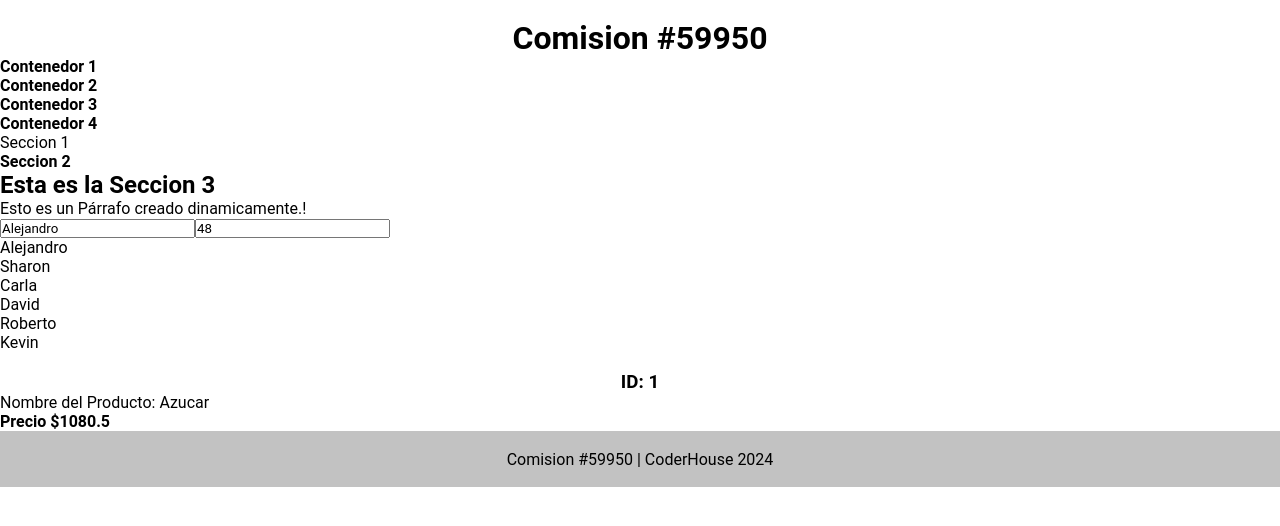
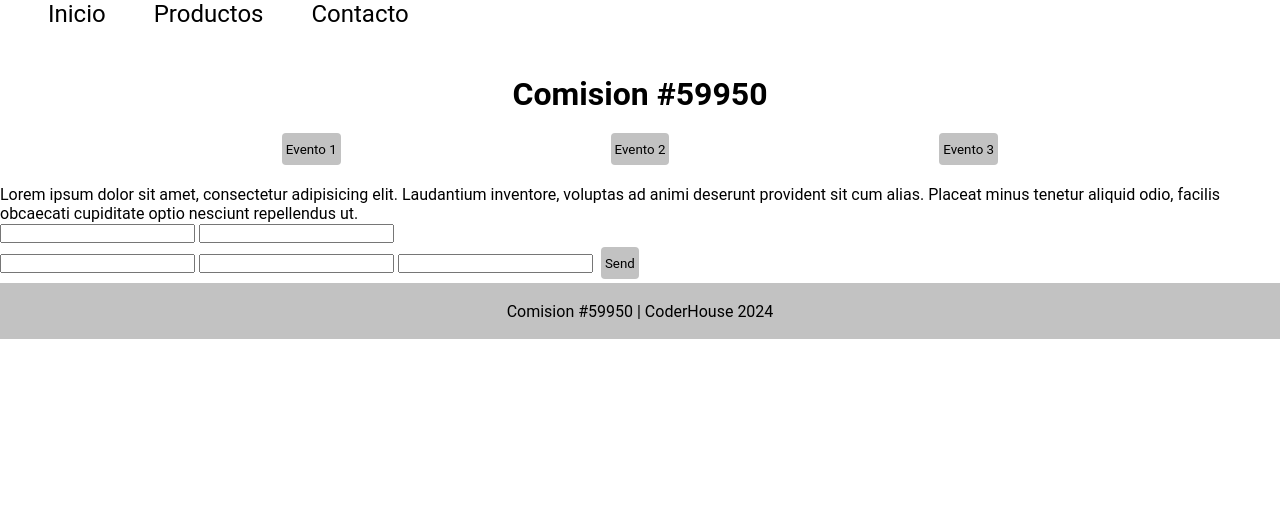
Before and after one commit to Drako01/javascript---59950, a plain HTML site: page index.html in a window 1280 px wide. Drawn offline with Linux system fonts and the light colour scheme.

Commit message:
Clase 10

```diff
--- /dev/null
+++ b/contact.html
@@ -0,0 +1,35 @@
+<!DOCTYPE html>
+<html lang="es-AR">
+
+<head>
+    <meta charset="UTF-8">
+    <meta name="viewport" content="width=device-width, initial-scale=1.0">
+    <title>Comision #59950</title>
+    <link rel="stylesheet" href="css/style.css">
+</head>
+
+<body>
+    <header id="header">
+    </header>
+
+    <main id="miMain">
+        <h1 id="titulo">Contacto</h1>
+
+    </main>
+
+    <footer>
+        <p>Comision #59950 | CoderHouse 2024</p>
+    </footer>
+    <!-- Acá van los Scripts -->
+    <script src="js/index.js"></script>
+    <script>
+
+        function cambiarColorDeFondo() {
+            document.body.style.backgroundColor = 'black';
+            document.getElementById('titulo').style.color = 'white';
+        }
+    </script>
+    <!-- Acá van los Scripts -->
+</body>
+
+</html>
--- a/index.html
+++ b/index.html
@@ -9,29 +9,40 @@
 </head>
 
 <body>
-    <header>
+    <header id="header">
     </header>
 
     <main id="miMain">
         <h1 id="titulo">Comision #59950</h1>
-        <div class="contenedor">
-            <h4>Contenedor 1</h4>
+        <div class="botonera">
+            <input class="button_grey" id="eventoUno" type="button" value="Evento 1">
+            <input class="button_grey" id="eventoDos" type="button" value="Evento 2">
+            <input class="button_grey" id="eventoTres" type="button" value="Evento 3" onclick="cambiarColorDeFondo()">
         </div>
-        <div class="contenedor">
-            <h4>Contenedor 2</h4>
+        <div>
+            <p id="parrafoCompleto">
+                Lorem ipsum dolor sit amet, <span id="parrafoSpan">consectetur</span> adipisicing elit. Laudantium inventore, voluptas ad animi
+                deserunt provident sit cum alias. Placeat minus tenetur aliquid odio, facilis obcaecati cupiditate optio
+                nesciunt repellendus ut.
+            </p>
         </div>
-        <div class="contenedor">
-            <h4>Contenedor 3</h4>
+        <div>
+            <!-- <img src="/img/logo.png" alt="Logo" id="coder"> -->
         </div>
-        <div class="contenedor">
-            <h4>Contenedor 4</h4>
+        <input type="text" name="" id="nombreProducto">
+        <input type="text" name="" id="nombrePersona">
+
+        <form id="formulario">
+            <input type="text">
+            <input type="number">
+            <input type="email">
+            <input type="submit" value="Send" class="button_grey" >
+        </form>
+        <div>
+            <h4 id="nombre"></h4>
+            <h4 id="edad"></h4>
+            <h4 id="email"></h4>
         </div>
-
-        <section>Seccion 1</section>
-        <section><h4>Seccion 2</h4></section>
-        <section></section>
-        <div id="parrafo"></div>
-        <ul id="padre"></ul>
     </main>
 
     <footer>
@@ -39,6 +50,13 @@
     </footer>
     <!-- Acá van los Scripts -->
     <script src="js/index.js"></script>
+    <script>
+
+        function cambiarColorDeFondo() {
+            document.body.style.backgroundColor = 'black';
+            document.getElementById('titulo').style.color = 'white';
+        }
+    </script>
     <!-- Acá van los Scripts -->
 </body>
 
--- a/js/index.js
+++ b/js/index.js
@@ -1,74 +1,85 @@
-// Acceso a los Nodos
-// getElementById
-let titulo = document.getElementById("titulo").innerText;
-// getElementsByClassName()
-// console.log(document.getElementsByClassName("contenedor"));
-const contenedores = document.getElementsByClassName("contenedor");
-// console.log(contenedores);
-// console.log(contenedores[0]);
-// console.log(contenedores[1]);
-// console.log(contenedores[2]);
-// console.log(contenedores[3]);
-// console.log(titulo);
-// titulo = "Otra cosa"
-// console.log(titulo);
-
-// getElementsByTagName()
-const main = document.getElementsByTagName("main");
-// console.log(main[0]);
-const secciones = document.getElementsByTagName("section");
-// console.log(secciones[0].innerHTML);
-secciones[2].innerHTML = "<h2>Esta es la Seccion <strong>3</strong></h2>" // Agrego contenido de forma Dinamica
-// for (const seccion of secciones){
-//     console.log(seccion.innerHTML);
-// }
-let divAModificar = document.getElementById("parrafo");
-const parrafo = document.createElement("p"); // Creamos un Elemento p
-parrafo.innerHTML = "Esto es un Párrafo creado dinamicamente.!"
-// console.log(parrafoAModificar);
-divAModificar.append(parrafo);
-let inputNombre = document.createElement("input");
-let inputEdad = document.createElement("input");
-// parrafo.remove();
-// main[0].remove();
-divAModificar.appendChild(inputNombre);
-divAModificar.appendChild(inputEdad);
-inputNombre.id = "nombre";
-inputEdad.id = "edad";
-inputNombre.value = "Alejandro";
-inputEdad.value = 48;
+const cuerpo = document.body;
+const boton1 = document.querySelector('#eventoUno');
+const boton2 = document.querySelector('#eventoDos');
+const parrafoSpan = document.querySelector('#parrafoSpan');
+const parrafoCompleto = document.querySelector('#parrafoCompleto');
+const imagen = document.querySelector('#coder');
 
 
-const padre = document.getElementById("padre");
-const personas = ["Alejandro", "Sharon", "Carla", "David", "Roberto", "Kevin"];
+// elemento.addEventListener("Tipo de Evento", la Funcion);
 
-for (const persona of personas){
-    let li = document.createElement("li");
-    li.innerHTML = persona;
-    padre.appendChild(li);
+boton1.addEventListener("click", () => {
+    cuerpo.style.backgroundColor = "violet";
+})
+
+boton2.onclick = () => { cuerpo.style.backgroundColor = "white" };
+
+parrafoSpan.addEventListener("mouseover", () => {
+    parrafoCompleto.style.color = 'red';
+})
+
+// imagen.addEventListener("mouseover", () => {
+//     imagen.style.width = "110%";
+// })
+
+
+
+const nombreProducto = document.querySelector('#nombreProducto');
+const nombrePersona = document.querySelector('#nombrePersona');
+
+
+
+nombreProducto.onchange = () => {
+    console.log("Cambiando el Valor del Input: " + nombreProducto.value);
 }
 
-// Plantillas Literales
-let producto = {id: 1, nombre: "Azucar", precio: 1080.50};
-let concatenando = "ID = " + producto.id + " nombre del Producto es: "
-+ producto.nombre + " y su precio es de $ " + producto.precio
-// console.log(concatenando);
+nombrePersona.addEventListener('input', () => {
+    console.log(nombrePersona.value);
+})
 
-let plantilla = `Id : ${producto.id} nombre del Producto es: ${producto.nombre} y su precio es de $ ${producto.precio}`;
-// console.log(plantilla);
-const container = document.createElement("div");
-const miMain = document.getElementById("miMain");
-container.innerHTML = `
-                        <h3>ID: ${producto.id}</h3>
-                        <p>Nombre del Producto: ${producto.nombre}</p>
-                        <h4>Precio $${producto.precio}</h4>
-                        `
-miMain.appendChild(container);
+// Evento Submmit
+let formulario = document.querySelector('#formulario');
 
-// querySelector > Selecciona 1 solo elemento
-// querySelectorAll > Selecciona todos los elementos
+formulario.addEventListener("submit", (e) => {
+    e.preventDefault();
+    // console.log("Formulario enviado")
+    let form = e.target;
+    console.log(form.children[0].value);
+    console.log(form.children[1].value);
 
-const tituloH1 = document.querySelector("#titulo");
-console.log(tituloH1.innerHTML);
-const contenedoresDiv = document.querySelectorAll(".contenedor");
-console.log(contenedoresDiv);
+    document.getElementById('nombre').innerHTML = form.children[0].value;
+    document.getElementById('edad').innerHTML = form.children[1].value;
+    document.getElementById('email').innerHTML = form.children[2].value;
+
+})
+
+const header = document.querySelector('#header');
+const navegacion = document.createElement('div');
+const nav = document.createElement('nav');
+const ul = document.createElement('ul');
+
+const enlaces = [
+    {
+        link: "index",
+        nombre: "Inicio"
+    },
+    {
+        link: "products",
+        nombre: "Productos"
+    },
+    {
+        link: "contact",
+        nombre: "Contacto"
+    }
+]
+
+header.appendChild(navegacion);
+navegacion.appendChild(nav);
+nav.appendChild(ul);
+navegacion.className = "navbar";
+
+for (const link of enlaces) {
+    const li = document.createElement('li');
+    li.innerHTML = `<a href="${link.link}.html">${link.nombre}</a>`;
+    ul.appendChild(li);
+}
```
Also changed, not shown: products.html (added, +35 -0 lines).
